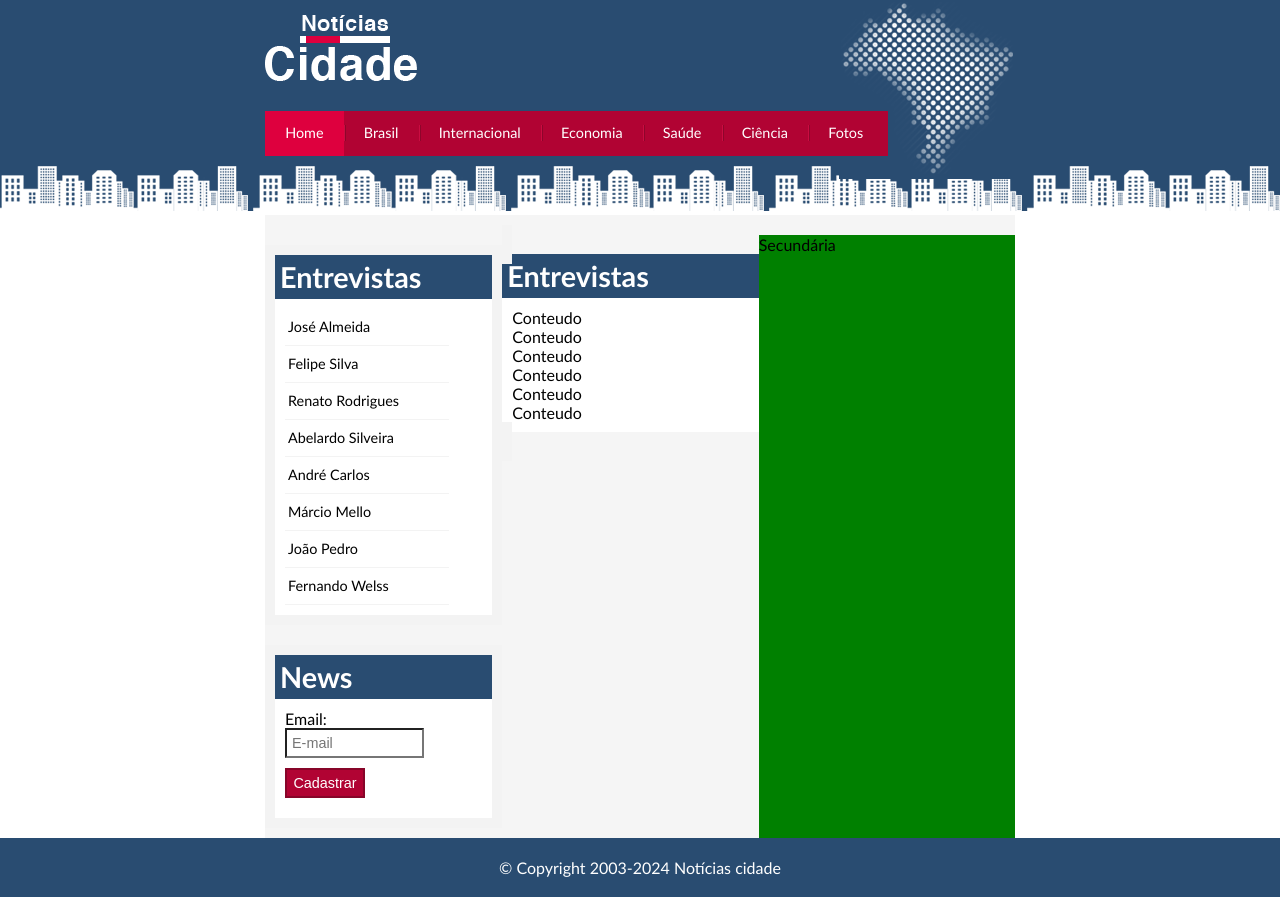
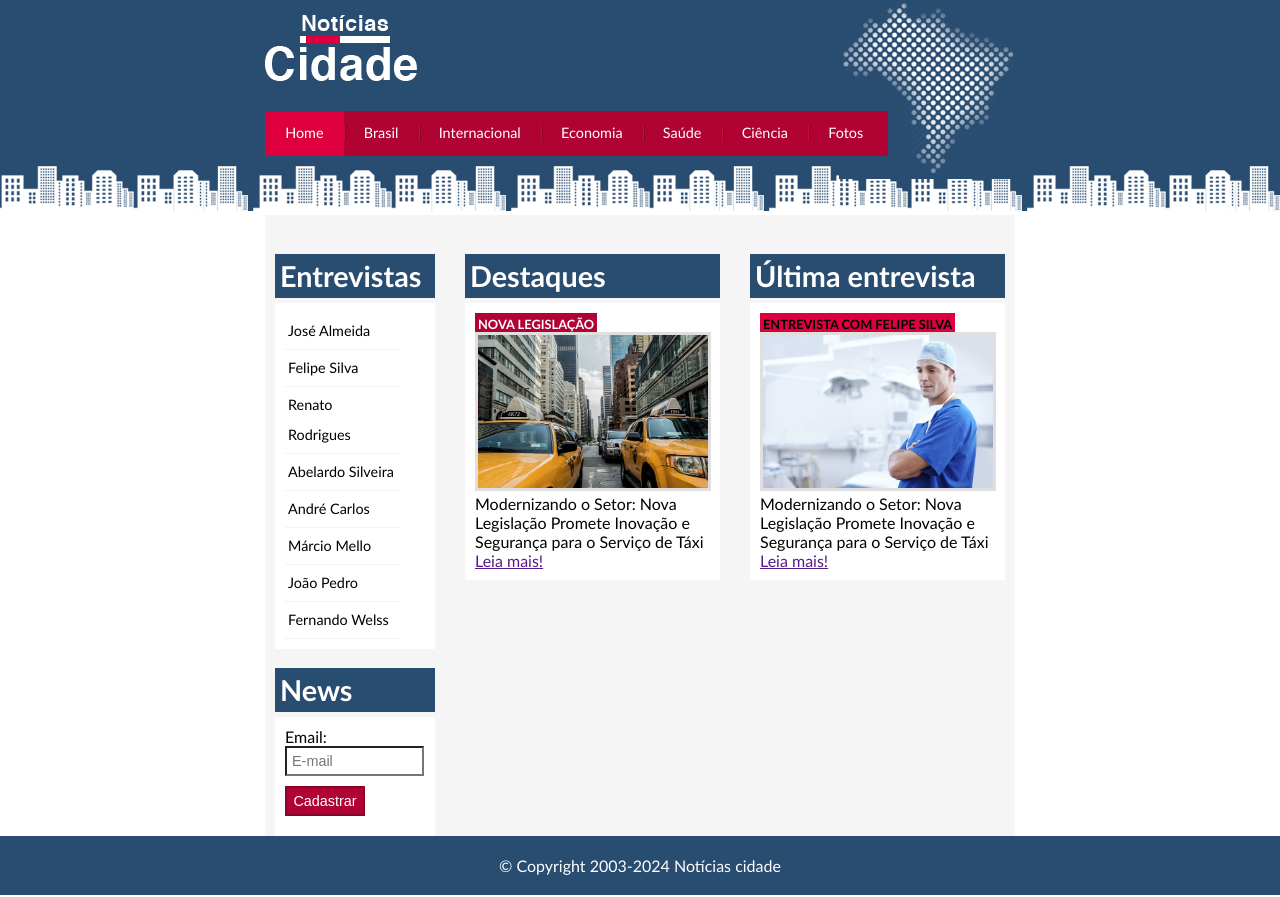
Before and after one commit to Vitorialuz229/Projeto-Site-Noticias, a plain HTML site: page index.html in a window 1280 px wide. Drawn offline with Linux system fonts and the light colour scheme.

Commit message:
✨ feat: Área dos conteudos

```diff
--- a/index.html
+++ b/index.html
@@ -85,28 +85,32 @@
                      <input class="submit" type="submit" value="Cadastrar">
                   </div>
                </form>
-
             </article>
          </meading>
 
       </section>
       <section class="primeiro">
          <meading class="caixa">
-            <h2>Entrevistas</h2>
-            <article class="caixa-conteudo"
-                 Conteudo<br>
-                 Conteudo<br>
-                 Conteudo<br>
-                 Conteudo<br>
-                 Conteudo<br>
-                 Conteudo<br>
-                 Conteudo<br>
+            <h2>Destaques</h2>
+            <article class="caixa-conteudo">
+               <h3 class="destaque">NOVA LEGISLAÇÃO</h3>
+                  <img src="img/taxi.jpg" class="imagem-principal">
+                     <p>Modernizando o Setor: Nova Legislação Promete Inovação e Segurança para o Serviço de Táxi</p>
+                        <a href="">Leia mais!</a>
             </article>
          </meading>
       </section>
 
       <aside class="secundario">
-         Secundária
+         <meading class="caixa">
+            <h2>Última entrevista</h2>
+            <article class="caixa-conteudo">
+               <h3 class="entrevista">Entrevista com felipe Silva</h3>
+                  <img src="img/doutor.jpg" class="imagem-principal">
+                     <p>Modernizando o Setor: Nova Legislação Promete Inovação e Segurança para o Serviço de Táxi</p>
+                        <a href="">Leia mais!</a>
+            </article>
+         </meading>
       </aside>
    </main>
 </body>
--- a/styles.css
+++ b/styles.css
@@ -91,34 +91,36 @@ main {
   margin: 0 auto;
   padding-top: 20px;
   display: flex;
-  justify-content: space-between;
+  justify-content: space-around;
 }
 
 section {
   width: 270px;
+  padding-right: 30px;
 }
 
 .secundario {
   width: 270px;
-  background: green;
+  padding-right: 10px;
 }
 
 .lateral {
-  width: 250px;
+  width: 180px;
 }
 
 /*Barra Lateral - caixa*/
-.caixa {
-  margin: 10px 0;
-  padding: 10px;
-  background: #f3f3f3 url(.img/fundo-caixa.png);
-}
 
 h2 {
   background: #294c71;
   color: #fff;
   font-size: 1.8em;
   padding: 5px;
+  margin-bottom: 5px;
+}
+
+.caixa {
+  padding: 10px 0 0 10px;
+  margin-top: 9px;
 }
 
 .caixa-conteudo {
@@ -169,6 +171,30 @@ input.submit {
   border: 2px solid #870529;
 }
 
+/*Formatando imagens*/
+
+img.imagem-principal {
+  width: 98%;
+  border: 3px solid #dfdfdf;
+}
+
+/*Formatando os cabeçalhos*/
+h3 {
+  text-transform: uppercase;
+  display: inline;
+  font-size: 0.8em;
+  padding: 3px;
+}
+
+.destaque {
+  background: #b10333;
+  color: #fff;
+}
+
+.entrevista {
+  background: #de003e;
+}
+
 /*Rodape*/
 footer {
   background: #294c71;
```
